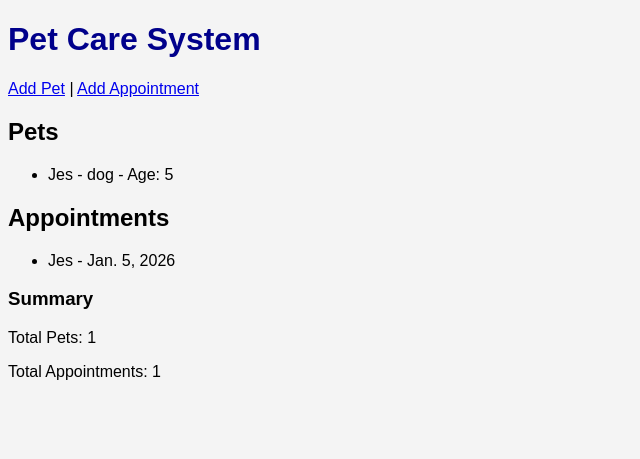
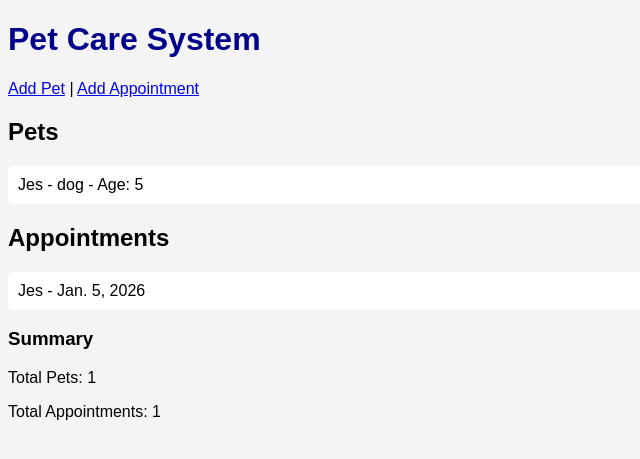
Before and after one commit to DamasceneK/pet-care-project, a Django app: page / in a window 1280 px wide. Shown: the top 459 px of the page, without its empty margins (0-640 px from the left). Run offline with Django 5.2, Linux system fonts and the light colour scheme; data comes from the database, SQL or seed files in the repository.

Commit message:
Update style changes

```diff
--- a/pet_app/static/pet_app/style.css
+++ b/pet_app/static/pet_app/style.css
@@ -6,3 +6,14 @@ body {
 h1 {
     color: darkblue;
 }
+ul {
+    list-style: none;
+    padding: 0;
+}
+
+li {
+    background: white;
+    margin: 5px 0;
+    padding: 10px;
+    border-radius: 5px;
+}
```
